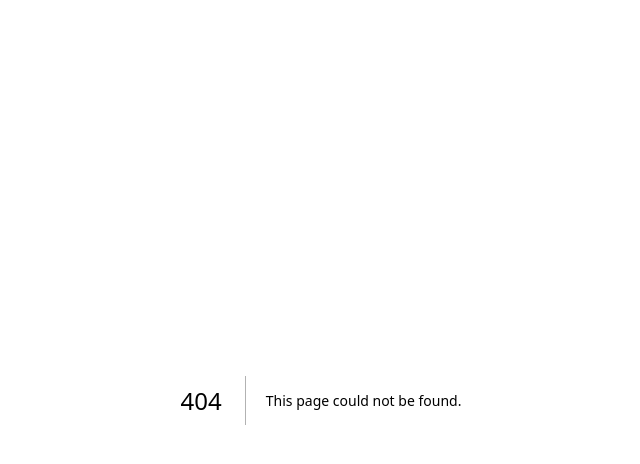
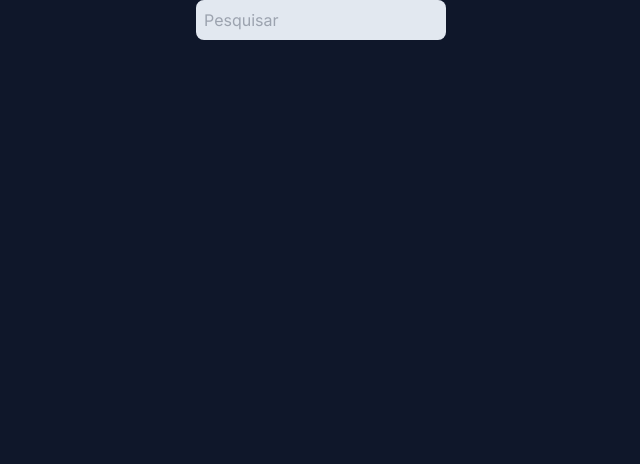
Before and after one commit to JefersonViana/challenge_frontend, a Next.js app: page /listphones in a window 1280 px wide. Before the commit this address had no page. Shown: the top 464 px of the page, without its empty margins (319-959 px from the left). Built offline with nearby package versions, Linux system fonts and the light colour scheme.

Commit message:
FEAT: creating search input

```diff
--- a/src/app/home/page.tsx
+++ /dev/null
@@ -1,21 +0,0 @@
-'use client';
-import { AppStateProvider } from "@/context/AppProvider";
-import Card from '../../components/card/Card';
-
-export default function Home() {
-  const { listPhones } = AppStateProvider();
-
-  return (
-    <div
-      className="flex flex-col items-center justify-center w-full bg-slate-900"
-    >
-      <section
-        className="flex flex-col items-center justify-center w-85"
-      >
-      {listPhones.map((phone: any) => (
-        <Card phone={phone} key={phone.id} />
-      ))}
-      </section>
-    </div>
-  );
-}
--- a/src/app/layout.tsx
+++ b/src/app/layout.tsx
@@ -18,7 +18,7 @@ export default function RootLayout({
   return (
     <html lang="en">
       <AppProvider>
-        <body className={inter.className}>{children}</body>
+        <body className={`${inter.className} bg-slate-900`}>{children}</body>
         {/* <body className={inter.className}>
           <main className="flex items-center justify-center w-full">{children}</main>
         </body> */}
--- /dev/null
+++ b/src/app/listphones/page.tsx
@@ -0,0 +1,27 @@
+'use client';
+import { AppStateProvider } from "@/context/AppProvider";
+import Card from '../../components/card/Card';
+import { useEffect, useState } from "react";
+import Filters from "@/components/filters/Filters";
+
+export default function ListPhones() {
+  const [list, setList] = useState<any>([]);
+  const { listPhones } = AppStateProvider();
+
+  useEffect(() => {
+    setList(listPhones);
+  }, []);
+
+  return (
+    <div
+      className="flex flex-col items-center justify-center w-full bg-slate-900"
+    >
+      <Filters setList={setList} />
+      <section className="flex flex-col items-center justify-center w-85">
+        {list.map((phone: any) => (
+          <Card phone={phone} key={phone.id} />
+        ))}
+      </section>
+    </div>
+  );
+}
--- a/src/app/page.tsx
+++ b/src/app/page.tsx
@@ -39,7 +39,7 @@ export default function Home() {
       const res = await fetchLogin(action);
       if (res) {
         setWaning('Sucesso!');
-        router.push('/home');
+        router.push('/listphones');
       } else {
         handleWaning('Usuário ou senha incorretos!');
       }
--- /dev/null
+++ b/src/components/filters/Filters.tsx
@@ -0,0 +1,48 @@
+'use client';
+
+import { AppStateProvider } from "@/context/AppProvider";
+
+type Props = {
+  setList: React.Dispatch<React.SetStateAction<any[]>>;
+};
+
+export default function Filters({ setList }: Props) {
+  const { listPhones } = AppStateProvider();
+
+  const sortByName = (array: any[]) => {
+    return array.sort((a: any, b: any) => {
+      const nameA = a.name.toLowerCase();
+      const nameB = b.name.toLowerCase();
+      if (nameA < nameB) return -1;
+      if (nameA > nameB) return 1;
+      return 0;
+    });
+  };
+
+  const handleChange = (e: any) => {
+    if (!e.target.value) {
+      setList(listPhones);
+      return;
+    }
+    const filtered = listPhones.filter((phone: any) => {
+      const { name, brand, color, price } = phone;
+      return [name, brand, color, price.toString()].some((field) => {
+        return field.toLowerCase().includes(e.target.value.toLowerCase());
+      });
+    })
+    setList(sortByName(filtered));
+  };
+
+  return (
+    <section>
+      <label>
+        <input
+          type="text"
+          placeholder="Pesquisar"
+          className="bg-slate-200 p-2 rounded-lg"
+          onChange={handleChange}
+        />
+      </label>
+    </section>
+  )
+}
--- a/src/components/form/FormLogin.tsx
+++ b/src/components/form/FormLogin.tsx
@@ -13,7 +13,7 @@ export default function FormLogin() {
   const router = useRouter();
 
   const redirect = () => {
-    router.push('/home');
+    router.push('/listphones');
   }
 
   return (
--- a/src/components/form/FormRegister.tsx
+++ b/src/components/form/FormRegister.tsx
@@ -7,7 +7,7 @@ export default function FormRegister() {
   const { userName, setUserName } = AppStateProvider();
   const router = useRouter();
   const redirect = () => {
-    router.push('/home');
+    router.push('/listphones');
   }
 
   return (
```
